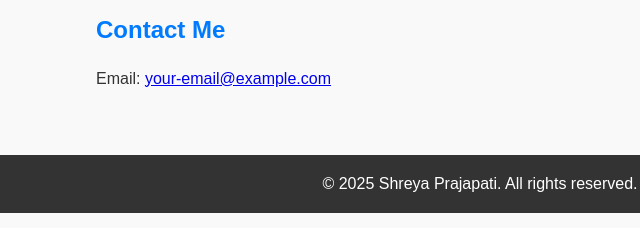
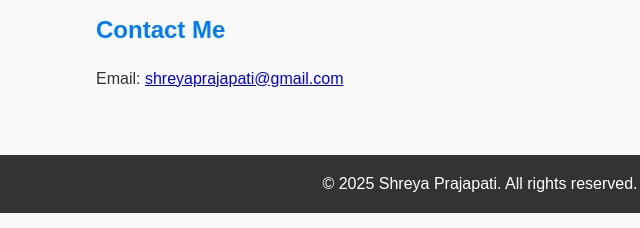
Before and after one commit to shreyaprajapati767-maker/shreyaprajapati767-maker.github.io, a plain HTML site: page index.html in a window 1280 px wide. Shown: the part 569-797 px from the top of the page, 160-800 px from the left. Drawn offline with Linux system fonts and the light colour scheme.

Commit message:
Update portfolio content

```diff
--- a/index.html
+++ b/index.html
@@ -38,7 +38,7 @@
 
   <section id="contact">
     <h2>Contact Me</h2>
-    <p>Email: <a href="mailto:your-email@example.com">your-email@example.com</a></p>
+    <p>Email: <a href="mailto:your-email@example.com">shreyaprajapati@gmail.com</a></p>
   </section>
 
   <footer>
```
